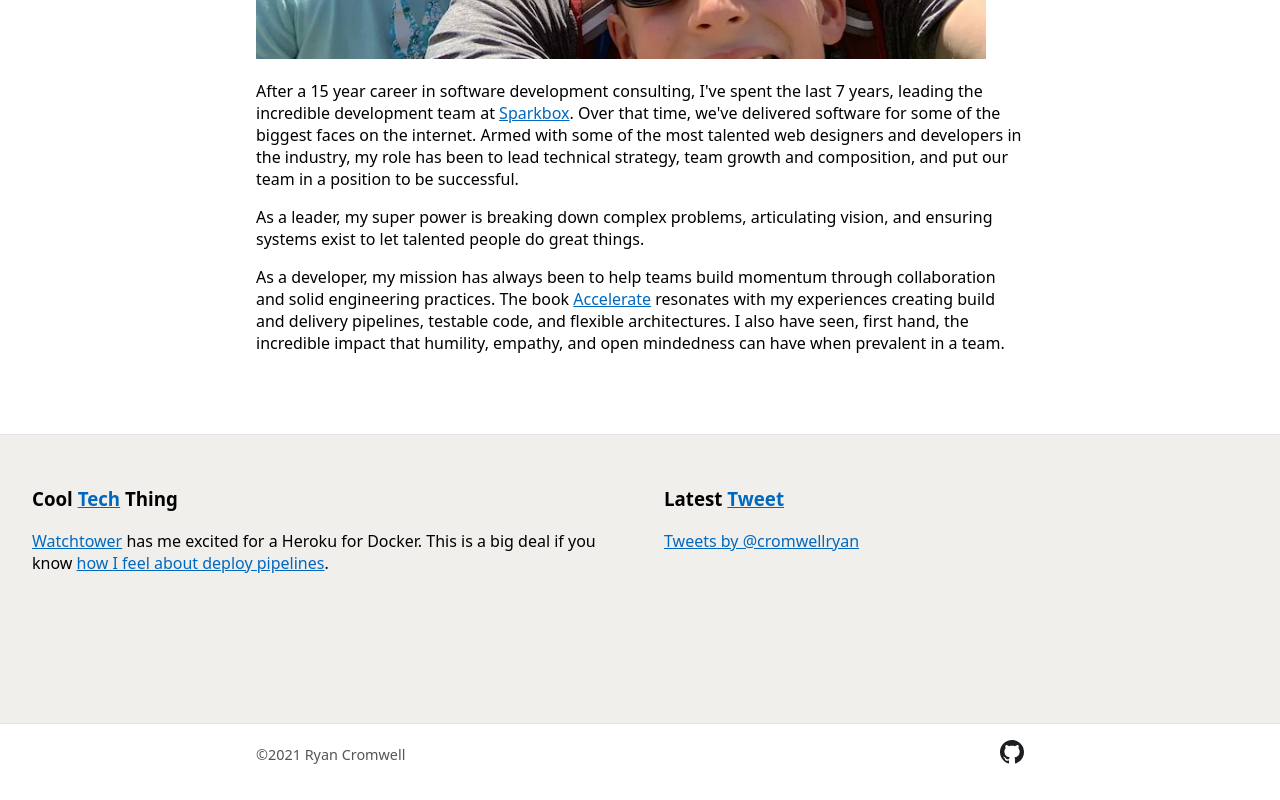
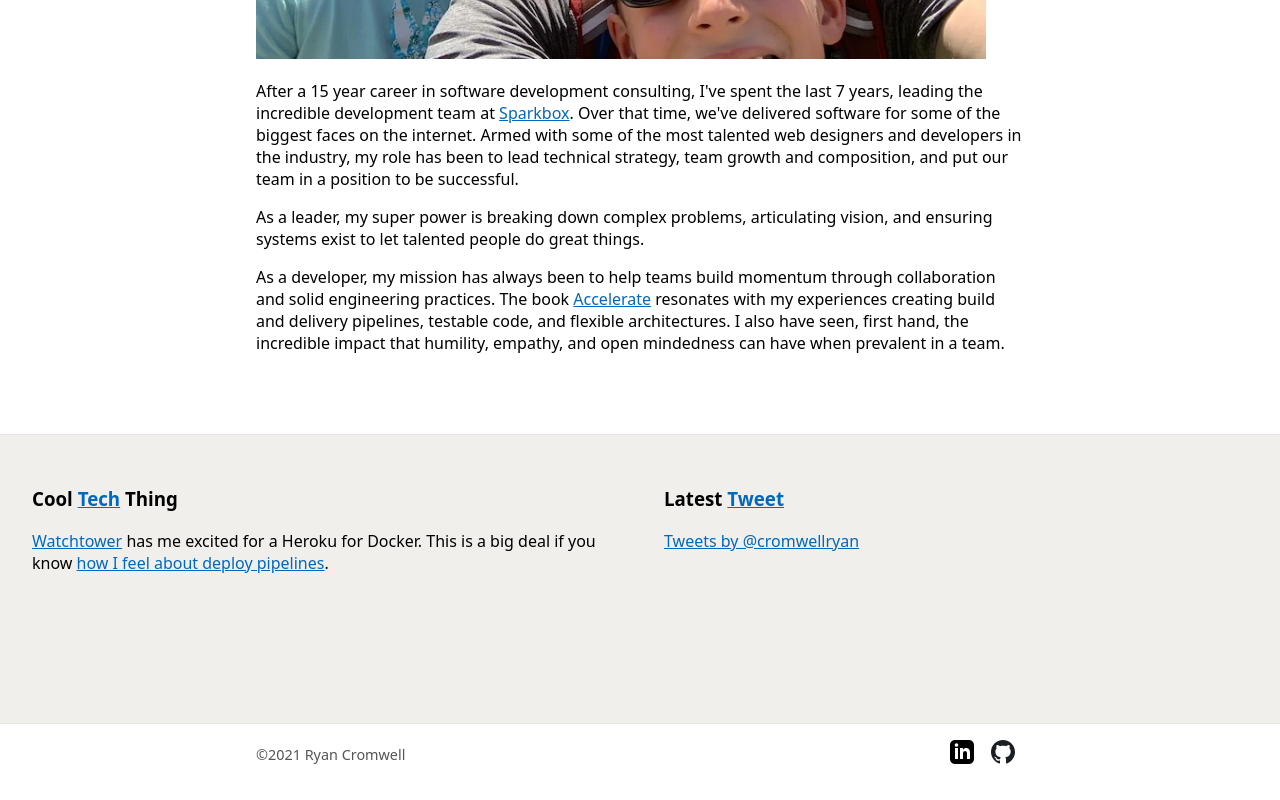
Before and after one commit to cromwellryan/cromwellhaus-com, a Next.js app: page /about in a window 1280 px wide. Shown: the part 695-1495 px from the top of the page. Built offline with nearby package versions, Linux system fonts and the light colour scheme.

Commit message:
feat (Footer): LinkedIn is in the... you guessed it - footer

```diff
--- /dev/null
+++ b/components/LinkedInIcon.js
@@ -0,0 +1,5 @@
+export default function LinkedInIcon({size = "24px"}) {
+  return (
+      <svg xmlns="http://www.w3.org/2000/svg" width={size} height={size} viewBox="0 0 24 24"><path d="M19 0h-14c-2.761 0-5 2.239-5 5v14c0 2.761 2.239 5 5 5h14c2.762 0 5-2.239 5-5v-14c0-2.761-2.238-5-5-5zm-11 19h-3v-11h3v11zm-1.5-12.268c-.966 0-1.75-.79-1.75-1.764s.784-1.764 1.75-1.764 1.75.79 1.75 1.764-.783 1.764-1.75 1.764zm13.5 12.268h-3v-5.604c0-3.368-4-3.113-4 0v5.604h-3v-11h3v1.765c1.396-2.586 7-2.777 7 2.476v6.759z"/></svg>
+  )
+}
--- a/pages/_app.js
+++ b/pages/_app.js
@@ -3,6 +3,7 @@
 
 import '../styles/globals.css'
 import GithubIcon from '../components/GithubIcon'
+import LinkedInIcon from '../components/LinkedInIcon'
 import Prefooter from '../components/Prefooter'
 
 function MyApp({ Component, pageProps }) {
@@ -53,9 +54,13 @@
         <div class="footer__container">
           &copy;2021 Ryan Cromwell
 
-          <a href="https://github.com/cromwellryan"><GithubIcon /></a>
+          <nav className="footer__social">
+            <a className="footer__social--link" href="https://www.linkedin.com/in/cromwellryan/"><LinkedInIcon size="24px"/></a>
+            <a className="footer__social--link" href="https://github.com/cromwellryan"><GithubIcon size="24px"/></a>
+          </nav>
         </div>
       </footer>
+
     </div>
   )
 }
--- a/styles/globals.css
+++ b/styles/globals.css
@@ -132,6 +132,14 @@
   justify-content: space-between;
 }
 
+.footer__social {
+}
+
+.footer__social--link {
+  margin-left: 0.6em;
+  margin-right: 0.6em;
+}
+
 .util-highlight {
   color: #0068bf;
 }
```
